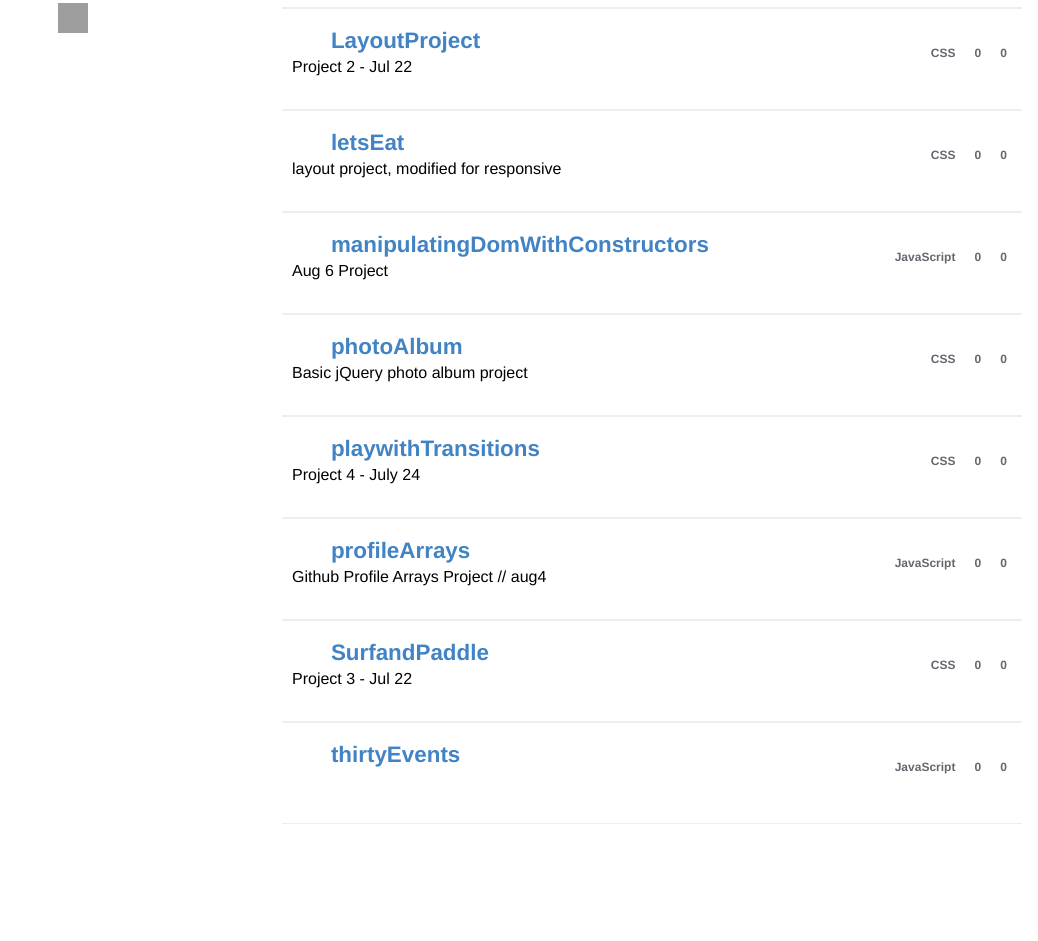
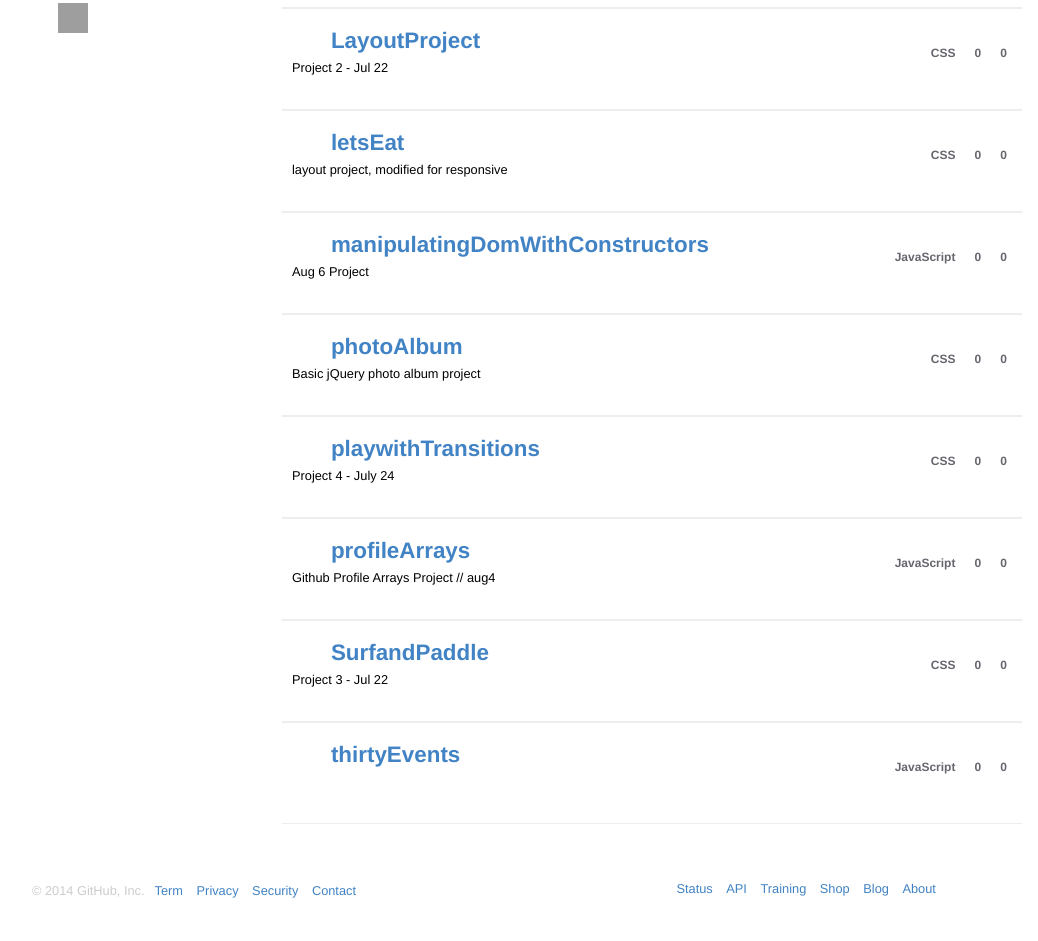
Before and after one commit to lapty/githubRecreation, a plain HTML site: page index.html in a window 1280 px wide. Shown: the part 613-1554 px from the top of the page, without its empty margins (130-1168 px from the left). Before the commit the page ends 1437 px from the top, so only its background shows below. Drawn offline with nearby package versions, Linux system fonts and the light colour scheme; grey boxes are pictures that could not be loaded; a web font is replaced by a local one.

Commit message:
added favicon, added footer

```diff
--- a/index.html
+++ b/index.html
@@ -57,7 +57,38 @@
 
   </div>
 
-  <footer></footer>
+<div class="bottomWrap">
+  <div class="footernavLeft">
+    <nav>
+      <ul>
+        <li><span style="color:#CCCCCC;">&copy; 2014 GitHub, Inc.</span>
+        <li><a href="https://github.com/explore">Term</a></li>
+        <li><a href="https://gist.github.com/">Privacy</a></li>
+        <li><a href="https://github.com/blog">Security</a></li>
+        <li><a href="https://help.github.com/">Contact</a></li>
+      </ul>
+    </nav>
+  </div>
+
+  <div class="footerMiddle">
+    <a href="https://github.com"><span class="mega-octicon octicon-mark-github"></span></a>
+</div>
+
+  <div class="footernavRight">
+    <nav>
+      <ul>
+        <li><a href="https://github.com/explore">Status</a></li>
+        <li><a href="https://gist.github.com/">API</a></li>
+        <li><a href="https://github.com/blog">Training</a></li>
+        <li><a href="https://help.github.com/">Shop</a></li>
+        <li><a href="https://help.github.com/">Blog</a></li>
+        <li><a href="https://help.github.com/">About</a></li>
+      </ul>
+    </nav>
+  </div>
+
+</div>
+
 
       <script type="template/html" id="sideTmpl">
       <% _.each(masterData, function(element, index, list) { %>
@@ -116,5 +147,8 @@
 <script src="node_modules/underscore/underscore.js"></script>
 <script src="data.js"></script>
 <script src="main.js"></script>
+
+
 </body>
+
 </html>
--- a/styles.scss
+++ b/styles.scss
@@ -13,6 +13,7 @@ body {
   padding:30px;
   padding-top:20px;
   display:inline-block;
+  height:1360px;
 
 }
 
@@ -127,6 +128,88 @@ header input {
   display:inline-block;
   margin-left:10px;
 }
+
+//FOOTER STUFF FOOTER STUFF FOOTER STUFF
+
+.bottomWrap {
+  display:inline-block;
+  width:100%;
+  position:relative;
+  font-family:helvetica;
+  vertical-align:bottom;
+  font-size:.8em;
+  padding:0px;
+  padding-top:30px;
+  padding-bottom:30px;
+}
+
+
+.footernavLeft {
+  display:inline-block;
+  margin-left:150px;
+  padding:0px
+}
+
+.footernavLeft a {
+  color:#4183C4;
+  text-decoration:none;
+}
+
+.footernavLeft a:hover {
+  color:black;
+}
+
+.footernavLeft ul {
+  padding-left:2px;
+}
+
+.footernavLeft ul li {
+  display:inline-block;
+  margin-left:10px;
+}
+
+.footernavRight {
+  display:inline-block;
+  margin:0px;
+  padding:0px;
+  float:right;
+  position:absolute;
+  padding-left:50px;
+}
+
+.footernavRight a {
+  color:#4183C4;
+  text-decoration:none;
+}
+
+.footernavRight a:hover {
+  color:black;
+}
+
+.footernavRight ul {
+  padding-left:2px;
+}
+
+.footernavRight ul li {
+  display:inline-block;
+  margin-left:10px;
+}
+
+.footerMiddle {
+  display:inline-block;
+  margin-left:170px;
+  margin-right:60px;
+}
+
+.footerMiddle a {
+  color:lightgrey;
+}
+
+.footerMiddle a:hover {
+  color:grey
+}
+
+
 //SIDE BAR SIDE BAR SIDE BAR
 .name {
   padding-top:7px;
@@ -288,7 +371,7 @@ header input {
 }
 
 .descript {
-  font-size:1em;
+  font-size:.8em;
   margin:0;
   padding:0;
 }
@@ -314,7 +397,7 @@ color:#66666F;
 .eachEvent {
 border-bottom:#EEEEEE 1px solid;
 border-top:#EEEEEE 1px solid;
-padding:10px;
+padding:13px;
 display:inline-block;
 width:100%;
 color:#666666;
```
Also changed, not shown: favicon.ico (added), styles.css.
